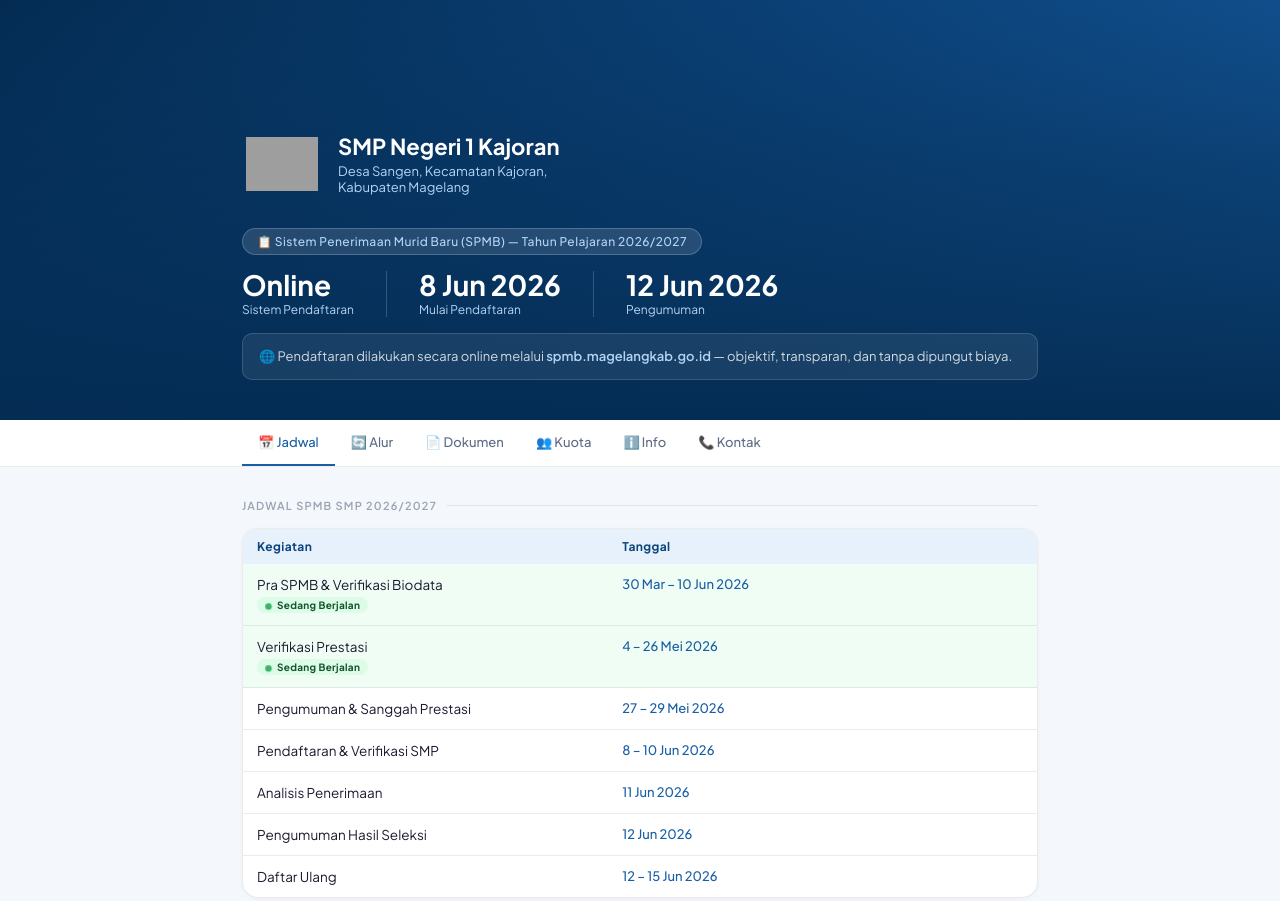
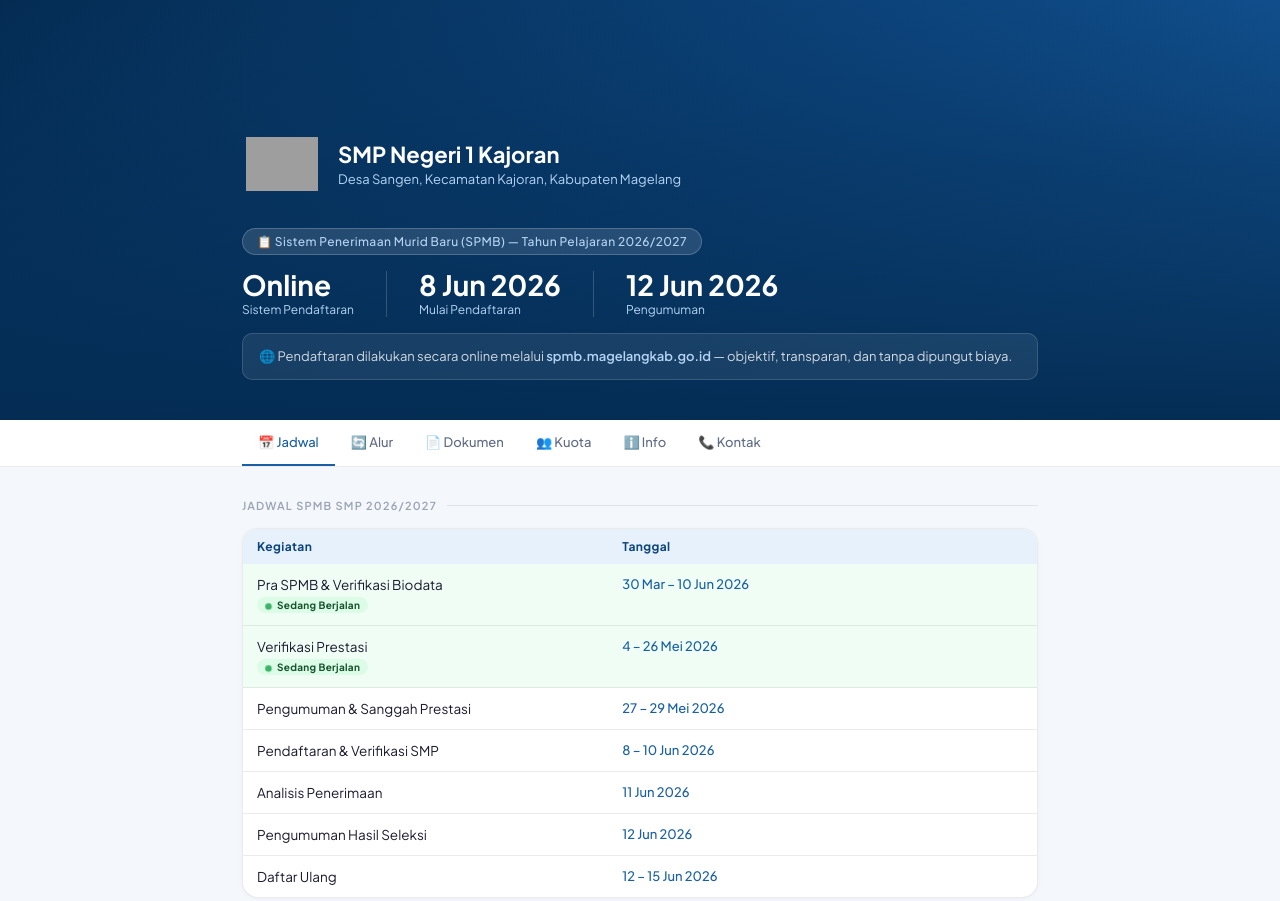
Before and after one commit to spenaka/spmb-spenaka-2026, a plain HTML site: page index.html in a window 1280 px wide. Shown: the top 901 px of the page. Drawn offline with Linux system fonts and the light colour scheme; grey boxes are pictures that could not be loaded.

Commit message:
Update index.html

```diff
--- a/index.html
+++ b/index.html
@@ -668,7 +668,7 @@
         </div>
         <div class="school-name">
           <h1>SMP Negeri 1 Kajoran</h1>
-          <p>Desa Sangen, Kecamatan Kajoran,<br> Kabupaten Magelang</p>
+          <p>Desa Sangen, Kecamatan Kajoran, Kabupaten Magelang</p>
         </div>
       </div>
       <div class="hero-tag" style="text-align:justify;">📋 Sistem Penerimaan Murid Baru (SPMB) — Tahun Pelajaran 2026/2027</div>
```
